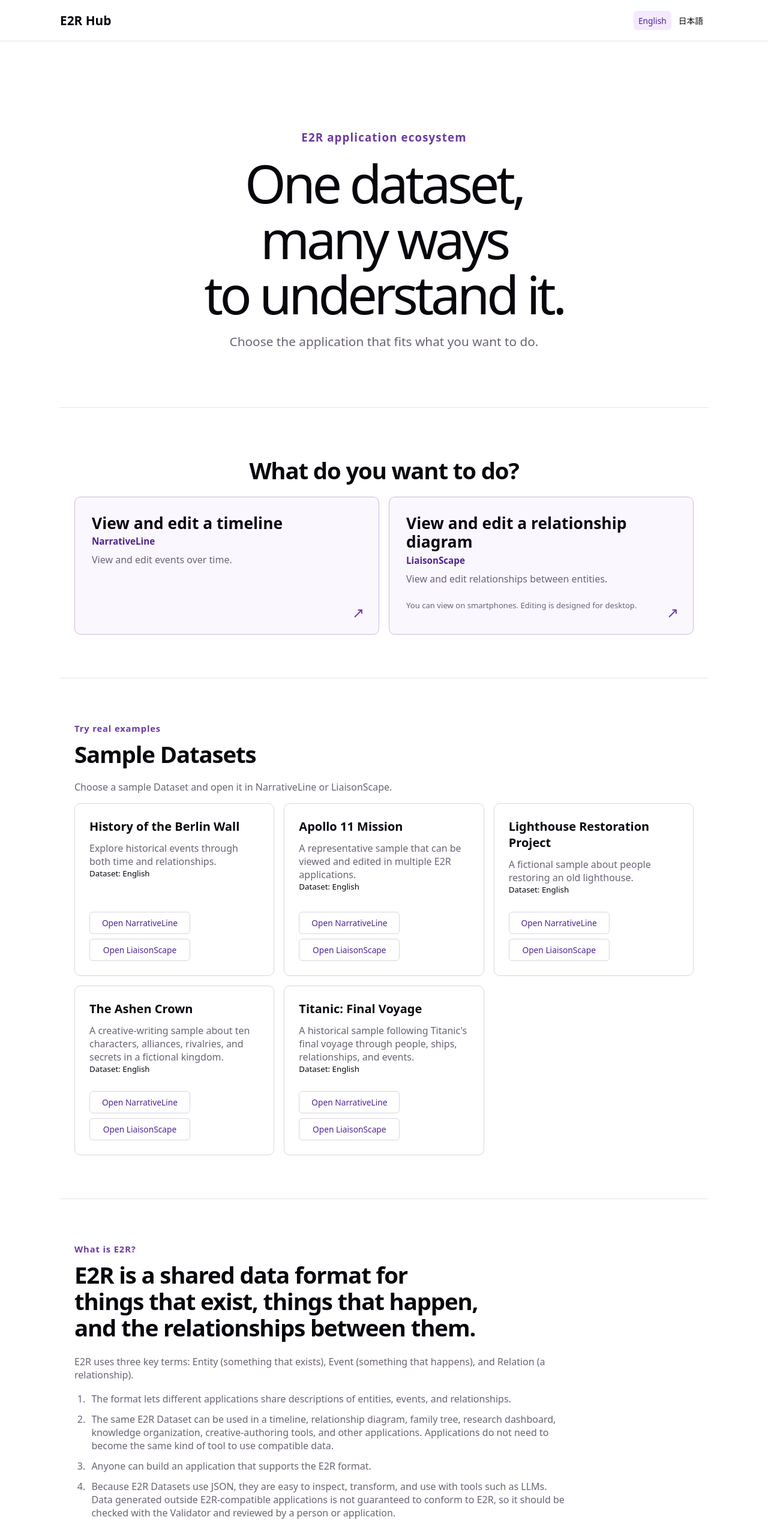
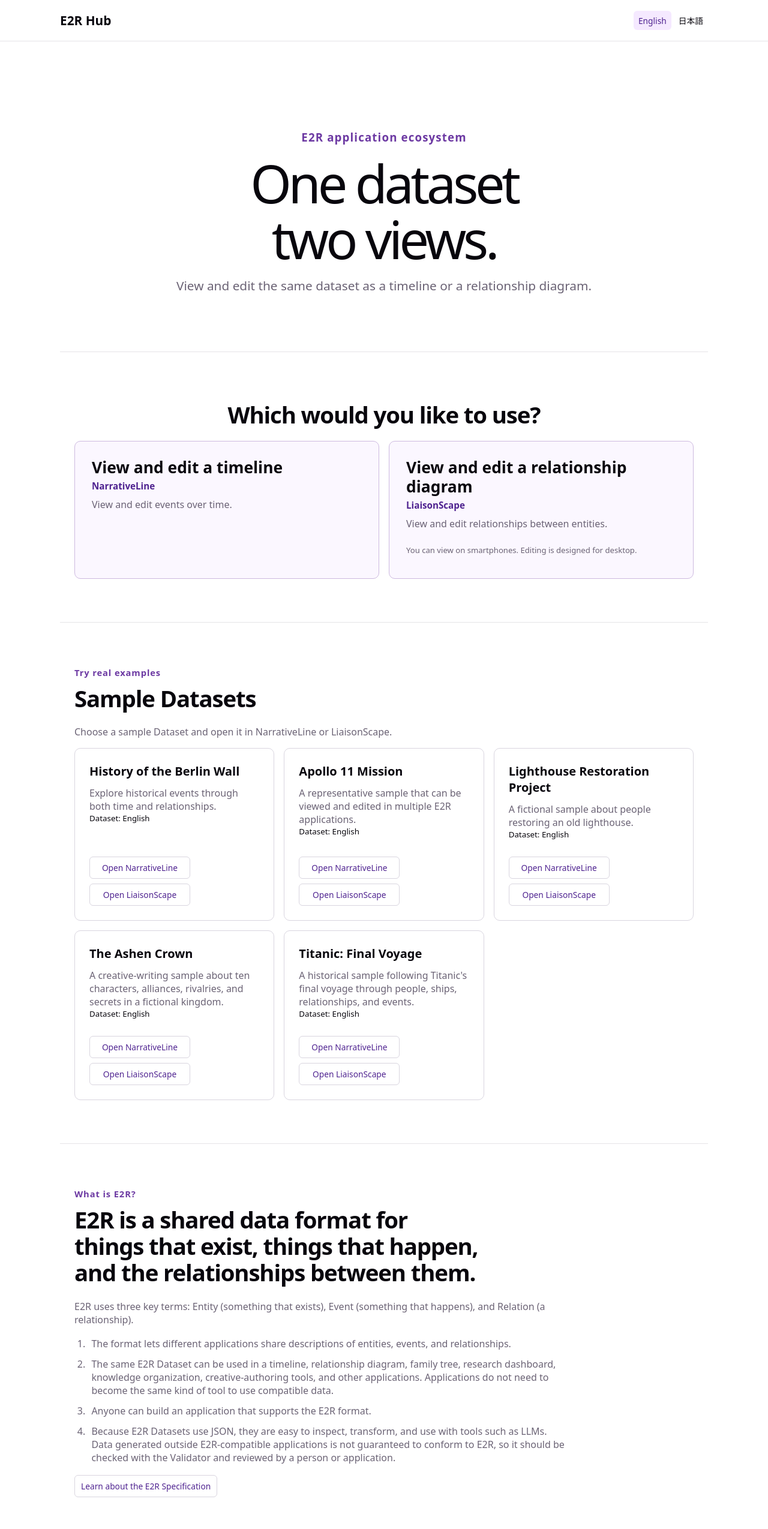
Before and after one commit to sukoyaka-dopeness/e2r-hub, a React (Vite) app: page / in a window 1280 px wide. Shown: the top 2549 px of the page at 60% size. Built offline with nearby package versions, Linux system fonts and the light colour scheme.

Commit message:
fix: refine Hub two-view landing copy

```diff
--- a/src/App.css
+++ b/src/App.css
@@ -29,7 +29,6 @@ main { width: min(1080px, 100%); margin: 0 auto; }
 .application-card .product-name { margin: 0 0 10px; color: #4f2390; font-size: .95rem; font-weight: 650; }
 .application-card p { max-width: 28rem; margin: 0; color: #6b6375; }
 .application-card small { display: block; max-width: 28rem; margin-top: 24px; color: #6b6375; font-size: .82rem; }
-.card-arrow { position: absolute; right: 24px; bottom: 20px; color: #6d3aa3; font-size: 1.5rem; }
 .section-heading { max-width: 650px; }
 .section-heading p, .tools-section p { max-width: 700px; color: #6b6375; }
 .sample-grid { display: grid; grid-template-columns: repeat(3, minmax(0, 1fr)); gap: 16px; }
--- a/src/App.tsx
+++ b/src/App.tsx
@@ -40,9 +40,9 @@ const copy = {
   en: {
     ecosystem: 'E2R application ecosystem',
     footerDescriptor: 'application ecosystem',
-    hero: 'One dataset,\nmany ways\nto understand it.',
-    heroIntro: 'Choose the application that fits what you want to do.',
-    choose: 'What do you want to do?',
+    hero: 'One dataset\ntwo views.',
+    heroIntro: 'View and edit the same dataset as a timeline or a relationship diagram.',
+    choose: 'Which would you like to use?',
     timeline: 'Timeline',
     relationshipDiagram: 'Relationship diagram',
     narrativeAction: 'View and edit a timeline',
@@ -92,9 +92,9 @@ const copy = {
   ja: {
     ecosystem: 'E2R アプリケーションエコシステム',
     footerDescriptor: 'アプリケーションエコシステム',
-    hero: 'ひとつのDatasetを、\nいろいろな視点で、\n見てみよう。',
-    heroIntro: 'やりたいことに合ったアプリを選べます。',
-    choose: '何をしたいですか？',
+    hero: 'ひとつのDatasetを\nふたつの視点で\n見てみよう。',
+    heroIntro: '同じDatasetを年表と相関図で見たり編集したりできます。',
+    choose: 'どちらを使いますか？',
     timeline: '年表',
     relationshipDiagram: '相関図',
     narrativeAction: '年表を見たり、作ったり',
@@ -209,14 +209,12 @@ function App() {
               <h3>{text.narrativeAction}</h3>
               <p className="product-name">{text.narrativeTitle}</p>
               <p>{landing.narrativeDescription}</p>
-              <span className="card-arrow" aria-hidden="true">↗</span>
             </ExternalLink>
             <ExternalLink className="application-card" href={links.liaisonScape}>
               <h3>{text.liaisonAction}</h3>
               <p className="product-name">{text.liaisonTitle}</p>
               <p>{text.liaisonDescription}</p>
               <small>{text.mobileNote}</small>
-              <span className="card-arrow" aria-hidden="true">↗</span>
             </ExternalLink>
           </div>
         </section>
@@ -287,7 +285,7 @@ function App() {
               <li>{text.whatIsPoint3}</li>
               <li>{text.whatIsPoint4}</li>
             </ol>
-            <ExternalLink className="action-link" href={links.specification}>{text.learnSpec} ↗</ExternalLink>
+            <ExternalLink className="action-link" href={links.specification}>{text.learnSpec}</ExternalLink>
           </div>
         </section>
 
@@ -295,7 +293,7 @@ function App() {
           <span className="eyebrow">{text.tools}</span>
           <h2 id="tools-heading">{text.validator}</h2>
           <p>{text.validatorDescription}</p>
-          <ExternalLink href={links.validator}>{text.validator} ↗</ExternalLink>
+          <ExternalLink href={links.validator}>{text.validator}</ExternalLink>
         </section>
         <section className="section documentation-section" aria-labelledby="documentation-heading">
           <span className="eyebrow">{locale === 'ja' ? 'さらに詳しく' : 'Learn more'}</span>
```
Also changed, not shown: 1 other file (tests, documents, lock files or other folders).
